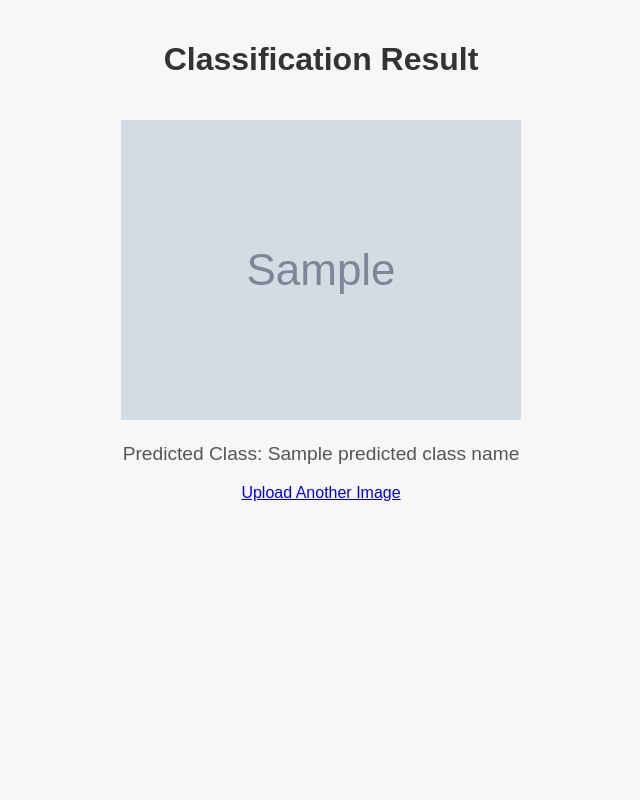
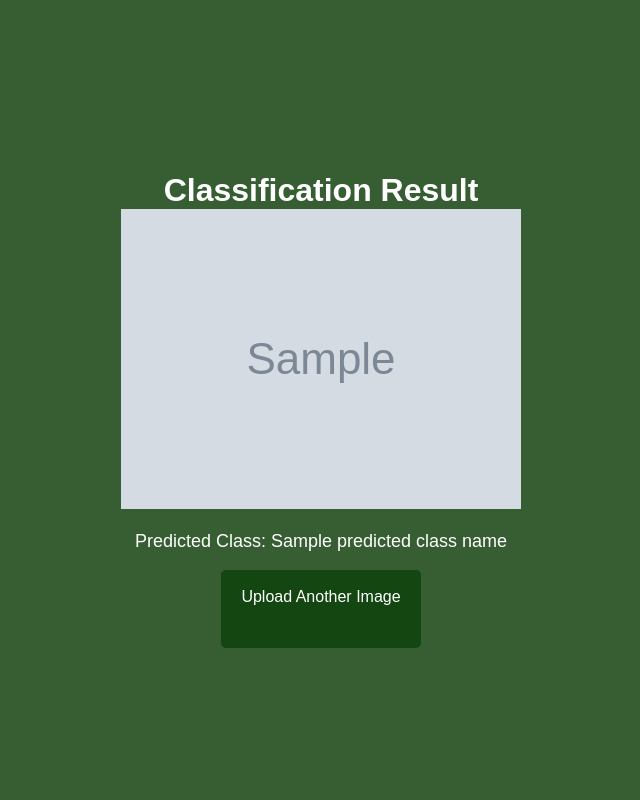
Before and after one commit to rafialbarkurniawan/Klasifikasi-sampah-uas, a Flask app: template templates/result.html in a window 1280 px wide. Shown: the whole page, without its empty margins (319-959 px from the left). Run offline with Flask 3, Linux system fonts and the light colour scheme; the template is opened without the code that fills it: most values are stand-ins (such as "Sample title", 1, 10 or a date in 2020); grey boxes marked "Sample" are stand-in pictures.

Commit message:
Update style.css

```diff
--- a/static/style.css
+++ b/static/style.css
@@ -1,48 +1,111 @@
-body {
-    font-family: Arial, sans-serif;
-    background-color: #f7f7f7;
+* {
+    font-family: 'Montserrat', sans-serif;
+}
+
+body, html {
     margin: 0;
     padding: 0;
+    height: 100vh;
+    background-color: #365E32;
+    color: white;
+    -moz-background-size: cover;
+    -webkit-background-size: cover;
+    -o-background-size: cover;
+    background-size: cover;
+    display: flex;
+    align-items: center;
+    justify-content: center;
 }
 
 .container {
-    width: 50%;
-    margin: 0 auto;
+    text-align: center;
+    width: 100%;
+    max-width: 600px;
     padding: 20px;
-    text-align: center;
+    border-radius: 8px;
+    margin-top: 20px;
 }
 
 h1 {
-    color: #333;
+    text-align: center;
+    margin: 0;
+    padding-bottom: 0px;
+    color: white;
+    font-weight: bold;
 }
 
-form {
-    margin-top: 20px;
+.background-image {
+    width: 100%; /* or max-width: 100%; if you want to ensure it doesn't stretch */
+    max-width: 400px; /* Set max-width to 400px */
+    height: auto;
+    display: block;
+    margin: 20px auto; /* Center the image */
 }
 
 input[type="file"] {
-    margin: 10px 0;
+    display: none;
 }
 
-input[type="submit"] {
-    background-color: #4CAF50;
+#file-label {
     color: white;
-    border: none;
-    padding: 10px 20px;
-    cursor: pointer;
+    height: 60px;
+    width: 200px;
+    background-color: #134611;
+    border-style: none;
+    border-radius: 5px;
+    padding-top: 18px;
+    text-align: center;
+    display: inline-block;
 }
 
-input[type="submit"]:hover {
-    background-color: #45a049;
+#file-label:hover {
+    color: #134611;
+    background-color: white;
 }
 
-img {
-    max-width: 100%;
-    height: auto;
-    margin-top: 20px;
+#submit-label {
+    color: white;
+    height: 60px;
+    width: 300px;
+    background-color: transparent;
+    border-style: solid;
+    border-color: #D8EFD3;
+    border-radius: 5px;
+    padding-top: 18px;
+    text-align: center;
+    pointer-events: none; /* Disable pointer events by default */
+}
+
+#submit-label:hover {
+    color: #134611;
+    background-color: white;
+    border-style: none;
+}
+
+#file-name {
+    display: inline-block;
+    margin-left: 10px;
+    vertical-align: middle;
+}
+
+a {
+    color: white;
+    height: 60px;
+    width: 200px;
+    background-color: #134611;
+    border-style: none;
+    border-radius: 5px;
+    padding-top: 18px;
+    text-align: center;
+    display: inline-block;
+    text-decoration: none;
+}
+
+a:hover {
+    color: #134611;
+    background-color: white;
 }
 
 p {
-    font-size: 1.2em;
-    color: #555;
+    font-size: 18px;
 }
```
